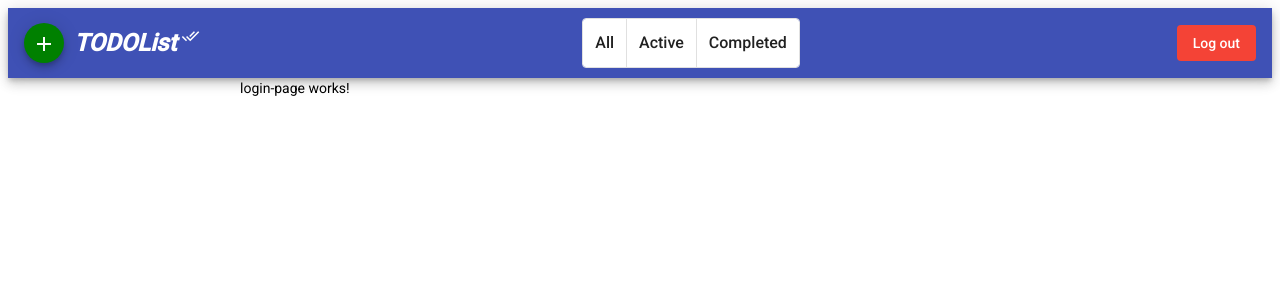
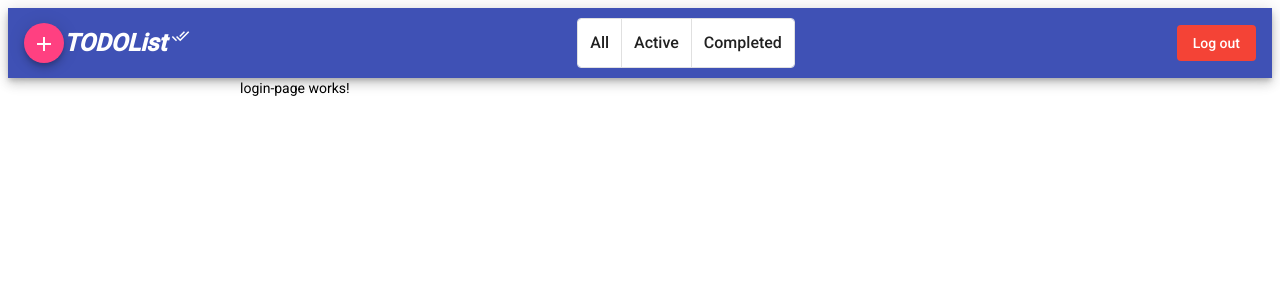
Before and after one commit to VitaliyNarytnyk/todo-app, an Angular app: page /login in a window 1280 px wide. Shown: the top 300 px of the page. Built offline with nearby package versions, Linux system fonts and the light colour scheme.

Commit message:
created modal CreateWindowComponent with material

```diff
--- a/src/app/app.component.html
+++ b/src/app/app.component.html
@@ -1,5 +1,5 @@
 <mat-toolbar color="primary" class="mat-elevation-z6">
-	<button class="addNew" mat-mini-fab>
+	<button class="btn btn-add" mat-mini-fab (click)="openDialog()">
 		<mat-icon>add</mat-icon>
 	</button>
 	<span class="logo">
```
